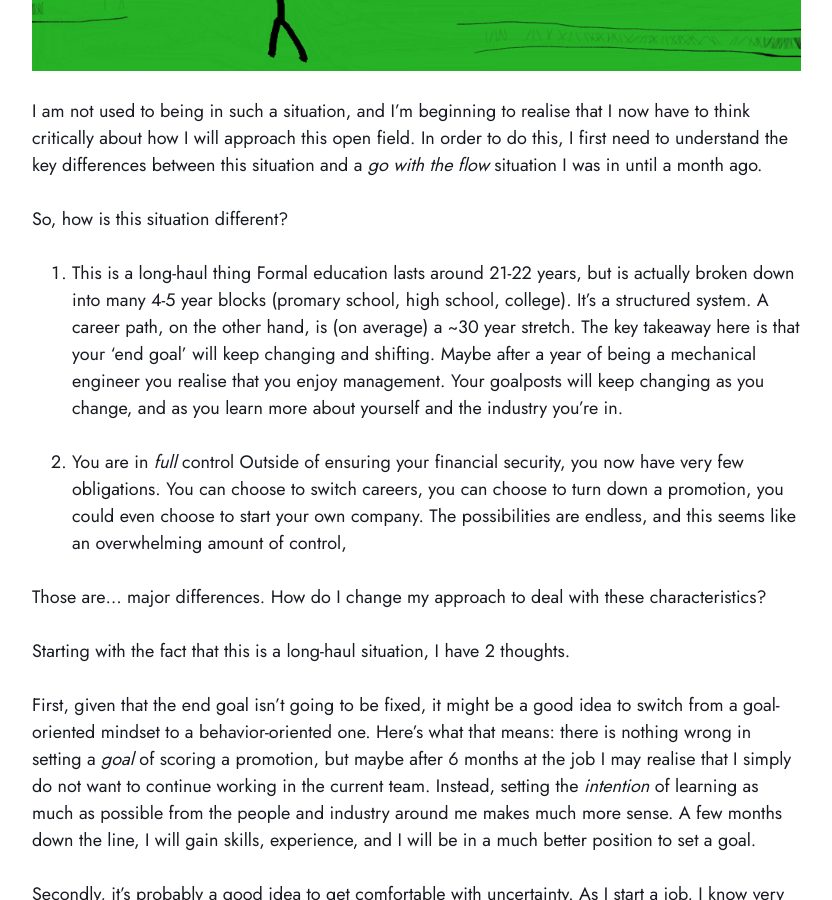
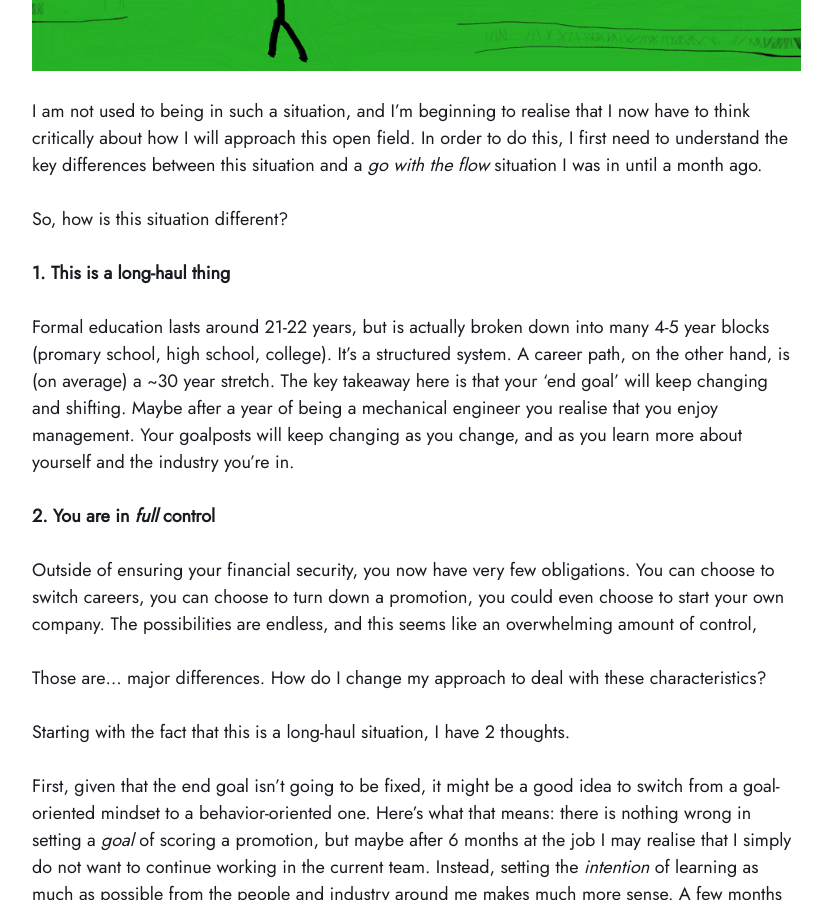
Before and after one commit to parthsaraswat/parthsaraswat.github.io, a Jekyll site: the page built from _posts/2020-07-01-career.md, in a window 1280 px wide and 900 px high, scrolled down 3516 px. Shown: the whole window, without its empty margins (40-872 px from the left). Built offline with Jekyll 4.4.1, drawn with Linux system fonts in a browser that asks for light colours; comment, search, counter and statistics services are not loaded; part of the change alters nothing that is shown; some of the changed text lies outside the part shown.

```diff
--- a/_config.yml
+++ b/_config.yml
@@ -95,3 +95,5 @@ defaults:
 
 google_analytics: UA-168019706-1
 search: true;
+disqus:
+ shortname: disqus_v040otT6d1
--- a/_posts/2020-07-01-career.md
+++ b/_posts/2020-07-01-career.md
@@ -11,9 +11,10 @@ tags:
   - career
   - blog
   - thoughts
+comments: true
 ---
 
-I recently [graduated](https://parthsaraswat.github.io/general/2020/05/30/saying.html) from a Master's program. This signals the end of my formal education (for now?)! At this age, most of my friends are also finishing up college and getting ready to enter the workforce. Given this trend of transitioning from formal education into beginning our careers, most of our conversations center around how starting a career is going to be different when compared to formal education. This is a post about what I think are the key differences now, and how I plan on changing my approach to stay afloat.
+I recently [graduated](https://parthsaraswat.github.io/general/2020/05/30/saying.html) from a Master's program. This signals the end of my formal education (for now?)! At this age, most of my friends are also finishing up college and getting ready to enter the workforce. Given this trend of transitioning from formal education into beginning our careers, most of our conversations center around how starting a career is going to be different when compared to formal education. This is a post about what I think the key differences are between the worlds of formal education and career development, and how I plan on changing my approach to stay afloat.
 
 _**Disclaimer**: I'm the least qualified person to be talking about this. This post is entirely speculative and I'm sure things don't actually work this way. I just wanted to put my thoughts out there._
 
@@ -35,10 +36,12 @@ I am not used to being in such a situation, and I'm beginning to realise that I
 
 So, how is this situation different?
 
-1. This is a long-haul thing
+**1. This is a long-haul thing**
+
 Formal education lasts around 21-22 years, but is actually broken down into many 4-5 year blocks (promary school, high school, college). It's a structured system. A career path, on the other hand, is (on average) a ~30 year stretch. The key takeaway here is that your 'end goal' will keep changing and shifting. Maybe after a year of being a mechanical engineer you realise that you enjoy management. Your goalposts will keep changing as you change, and as you learn more about yourself and the industry you're in.
 
-2. You are in _full_ control
+**2. You are in _full_ control**
+
 Outside of ensuring your financial security, you now have very few obligations. You can choose to switch careers, you can choose to turn down a promotion, you could even choose to start your own company. The possibilities are endless, and this seems like an overwhelming amount of control,
 
 Those are... major differences. How do I change my approach to deal with these characteristics?
@@ -62,4 +65,4 @@ I'd like to state again that this is purely speculative. I have no idea what I'm
 ---
 _[Let me know](mailto:parthswat@gmail.com) if you think this sounds familiar to you or if you think things are different (I am 100% sure that they are). Do you think I am over simplifying/over complicating the situation? I certainly think I am. [Let me know](mailto:parthswat@gmail.com)!_
 
-_This post is inspired by [Tim Urban's](waitbutwhy.com) post about career paths._
+_This post is inspired by [Tim Urban's](https://waitbutwhy.com) post about career paths._
```
